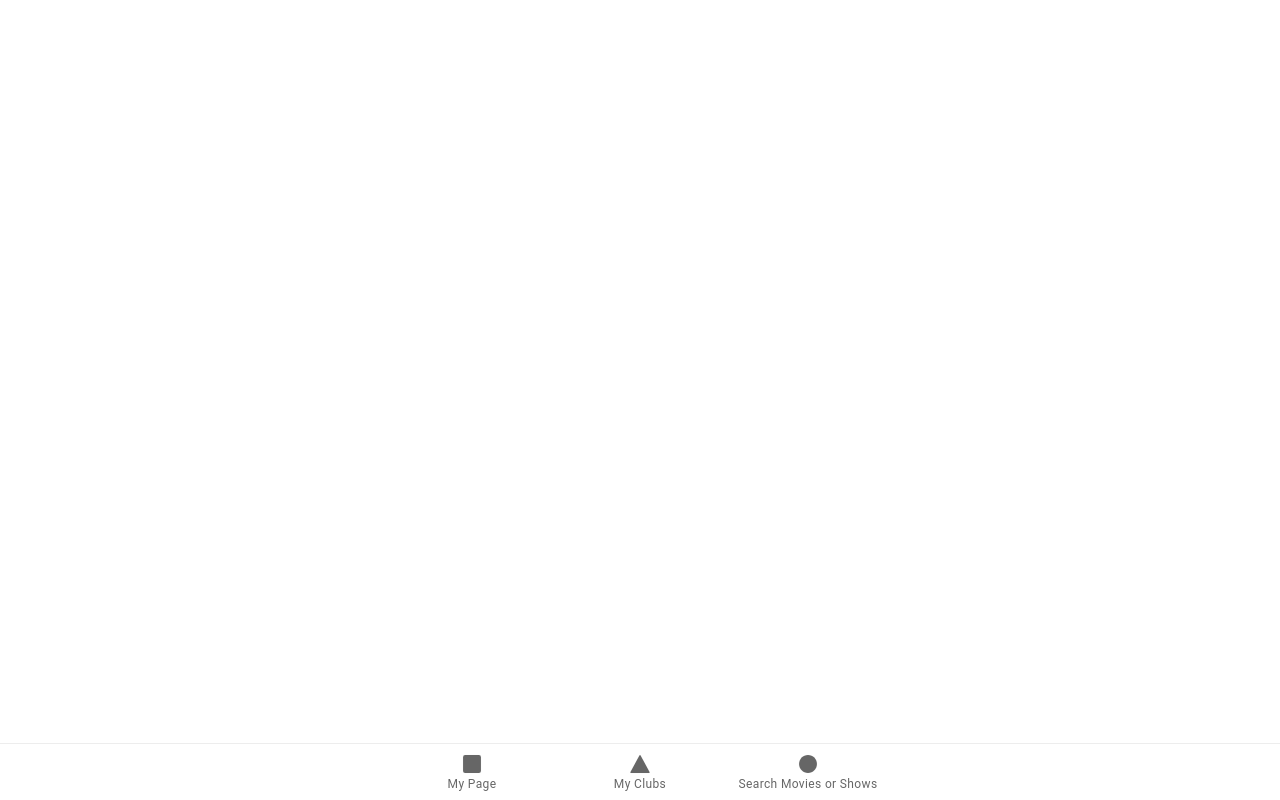
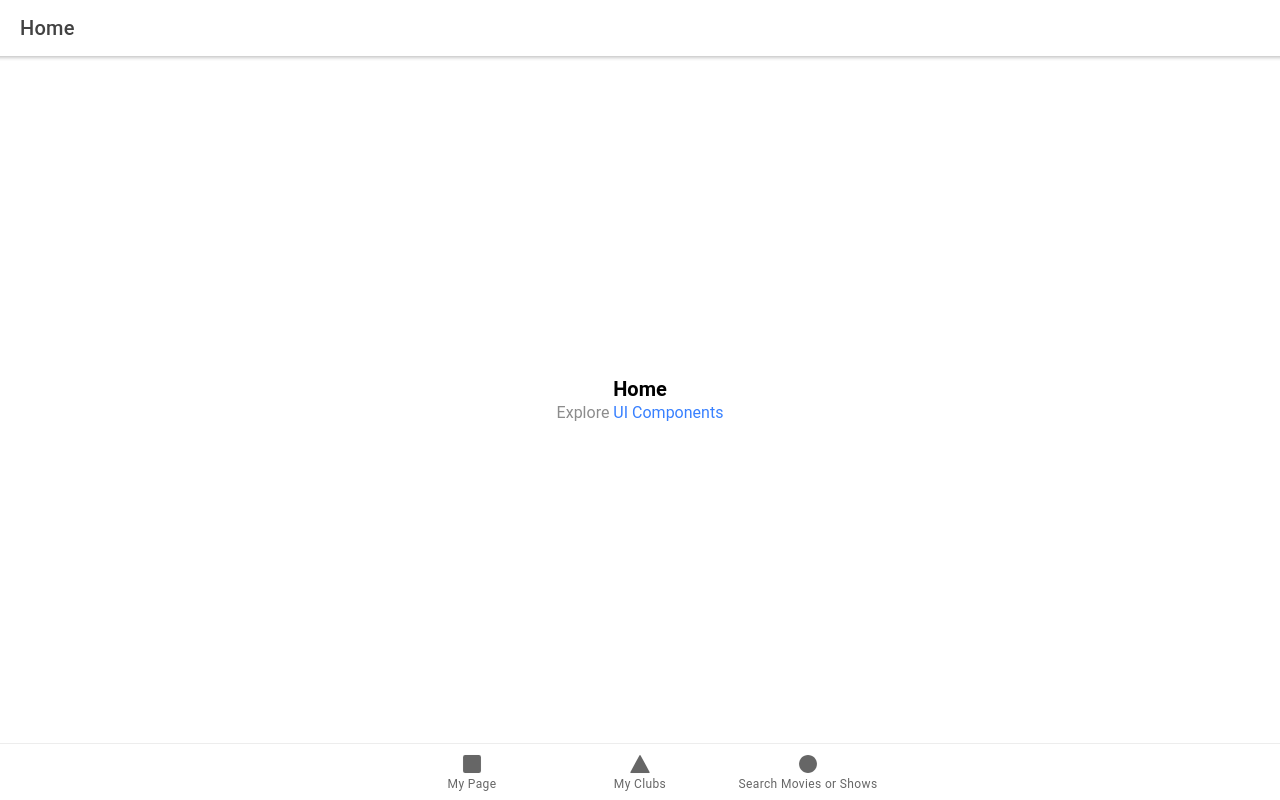
Before and after one commit to kjenkins5678/Viewing-Party, a React (Create React App) app: page /home in a window 1280 px wide. Built offline with nearby package versions, Linux system fonts and the light colour scheme.

Commit message:
added home page route

```diff
--- a/src/App.tsx
+++ b/src/App.tsx
@@ -14,6 +14,7 @@ import { ellipse, square, triangle } from 'ionicons/icons';
 import MyClubs from './pages/MyClubs';
 import Search from './pages/Search';
 import MyPage from './pages/MyPage';
+import Home from './pages/Home';
 
 /* Core CSS required for Ionic components to work properly */
 import '@ionic/react/css/core.css';
@@ -39,10 +40,11 @@ const App: React.FC = () => (
     <IonReactRouter>
       <IonTabs>
         <IonRouterOutlet>
+          <Route path="/home" component={Home} exact={true} />
           <Route path="/myclubs" component={MyClubs} exact={true} />
           <Route path="/search" component={Search} exact={true} />
           <Route path="/mypage" component={MyPage} />
-          <Route path="/" render={() => <Redirect to="/tab1" />} exact={true} />
+          <Route path="/" render={() => <Redirect to="/home" />} exact={true} />
         </IonRouterOutlet>
         <IonTabBar slot="bottom">
           <IonTabButton tab="My Page" href="/mypage">
--- /dev/null
+++ b/src/pages/Home.tsx
@@ -0,0 +1,25 @@
+import React from 'react';
+import { IonContent, IonHeader, IonPage, IonTitle, IonToolbar } from '@ionic/react';
+import ExploreContainer from '../components/ExploreContainer';
+
+const Home: React.FC = () => {
+  return (
+    <IonPage>
+      <IonHeader>
+        <IonToolbar>
+          <IonTitle>Home</IonTitle>
+        </IonToolbar>
+      </IonHeader>
+      <IonContent>
+        <IonHeader collapse="condense">
+          <IonToolbar>
+            <IonTitle size="large">Home</IonTitle>
+          </IonToolbar>
+        </IonHeader>
+        <ExploreContainer name="Home" />
+      </IonContent>
+    </IonPage>
+  );
+};
+
+export default Home;
```
